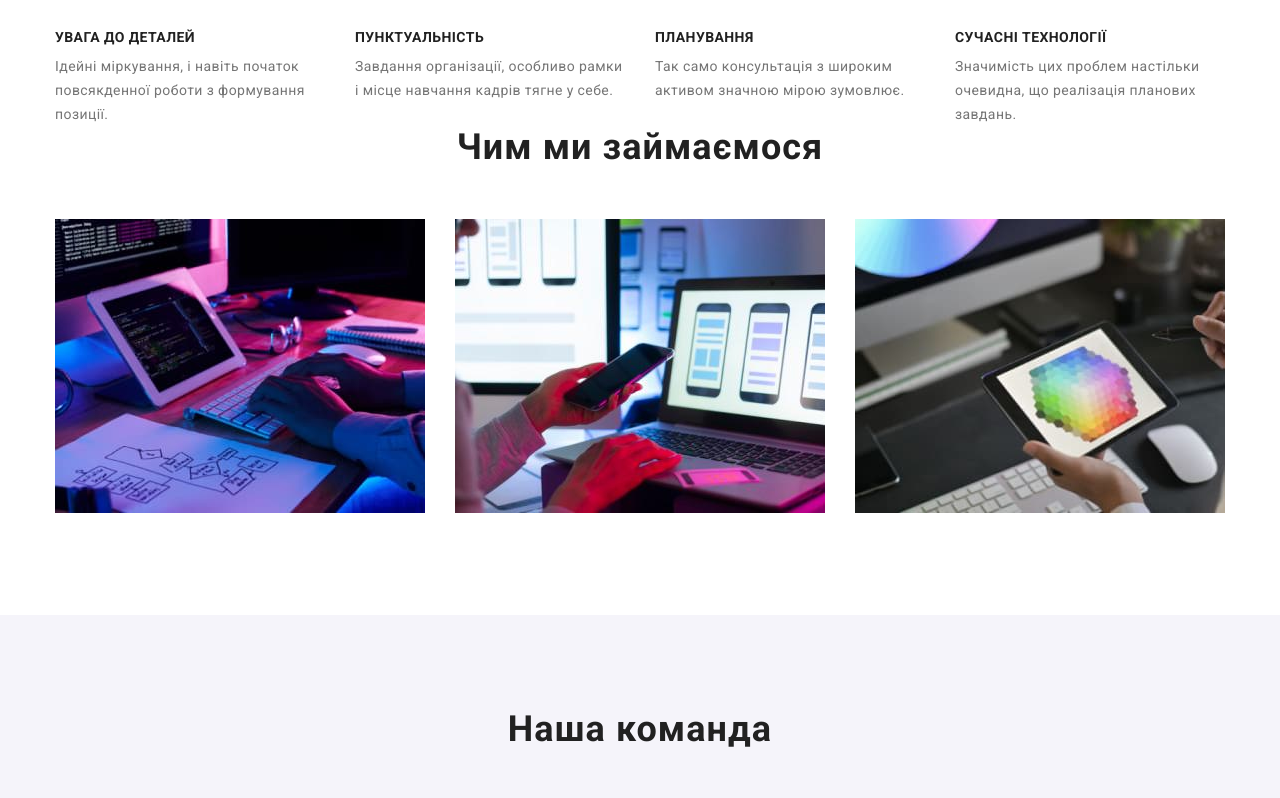
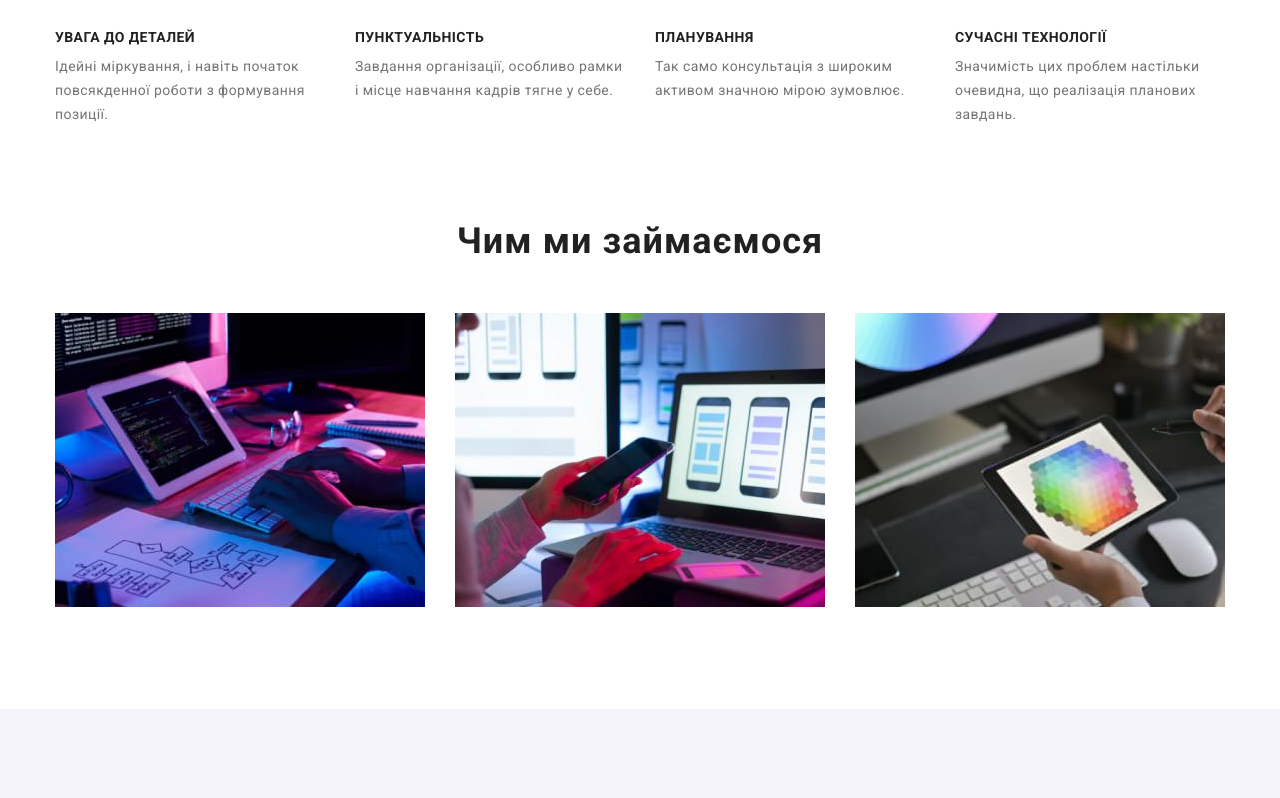
Before and after one commit to NikolayMieshkov/goit-markup-hw-03-v1, a plain HTML site: page index.html in a window 1280 px wide. Shown: the part 760-1558 px from the top of the page. Drawn offline with nearby package versions, Linux system fonts and the light colour scheme.

```diff
--- a/css/styles.css
+++ b/css/styles.css
@@ -210,7 +210,7 @@ ul {
 /* Work section */
 
 .work-section {
-  padding: 0;
+  padding-top: 94px;
 }
 .work-list {
   display: flex;
```
